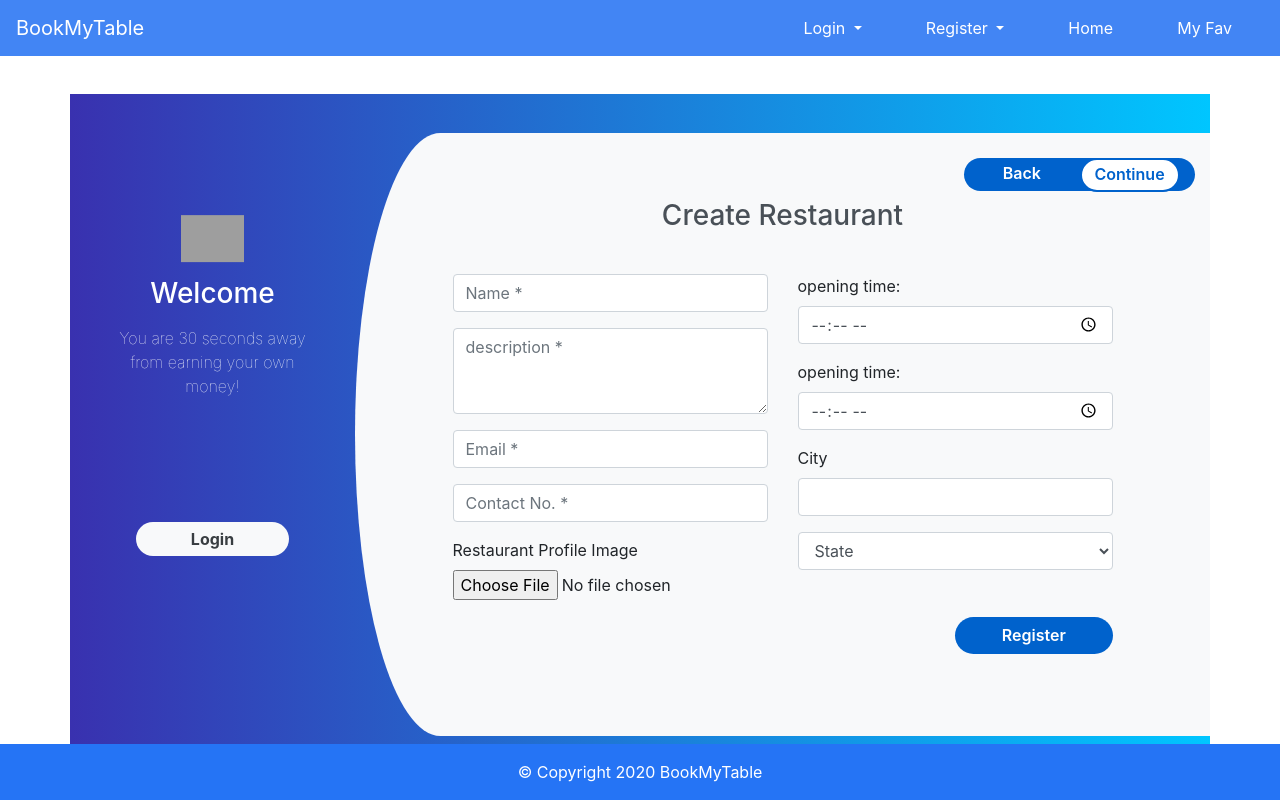
After one commit to pavankumardv007/ReserveMyTable, a Django app: page /register_manager in a window 1280 px wide, after a click on "Continue". The commit adds this page. Run offline with Django 3.2, Linux system fonts and the light colour scheme; grey boxes are pictures that could not be loaded.

Commit message:
guest and manager registration templetes added

```diff
--- a/BookmyTable/urls.py
+++ b/BookmyTable/urls.py
@@ -19,4 +19,5 @@ from django.urls import path,include
 urlpatterns = [
     path('admin/', admin.site.urls),
     path('',include('webapp.urls')),
+    path('',include('authentication.urls')),
 ]
--- a/authentication/models.py
+++ b/authentication/models.py
@@ -7,7 +7,6 @@ from django.contrib.auth.models import User
 # Representing guest to a restaurant
 class Guest(models.Model) :
     user = models.OneToOneField(User,on_delete=models.CASCADE,primary_key=True)
-    address = models.TextField(null=True,blank=True)
 
     def __str__(self):
         return self.user.username
--- /dev/null
+++ b/authentication/urls.py
@@ -0,0 +1,9 @@
+from django.urls import path
+from . import  views
+
+urlpatterns = [
+    path('register_guest',views.register_guest,name="guest_register"),
+    path('register_manager',views.register_manager,name="manager_register"),
+    path('login_guest',views.login_guest,name="guest_login"),
+    path('login_manager',views.login_manager,name="manager_login"),
+]
--- a/authentication/views.py
+++ b/authentication/views.py
@@ -1,3 +1,15 @@
 from django.shortcuts import render
 
 # Create your views here.
+
+def login_guest(request) :
+     return render(request,'authentication/login_guest.html')
+
+def login_manager(request) :
+     return render(request,'authentication/login_manager.html')
+
+def register_guest(request) :
+     return render(request,'authentication/register_guest.html')
+
+def register_manager(request) :
+     return render(request,'authentication/register_manager.html')
--- /dev/null
+++ b/static/css/register_manager.css
@@ -0,0 +1,95 @@
+.register{
+    background: -webkit-linear-gradient(left, #3931af, #00c6ff);
+    margin-top: 3%;
+    padding: 3%;
+}
+.register-left{
+    text-align: center;
+    color: #fff;
+    margin-top: 4%;
+}
+.register-left input{
+    border: none;
+    border-radius: 1.5rem;
+    padding: 2%;
+    width: 60%;
+    background: #f8f9fa;
+    font-weight: bold;
+    color: #383d41;
+    margin-top: 30%;
+    margin-bottom: 3%;
+    cursor: pointer;
+}
+.register-right{
+    background: #f8f9fa;
+    border-top-left-radius: 10% 50%;
+    border-bottom-left-radius: 10% 50%;
+}
+.register-left img{
+    margin-top: 15%;
+    margin-bottom: 5%;
+    width: 25%;
+    -webkit-animation: mover 2s infinite  alternate;
+    animation: mover 1s infinite  alternate;
+}
+@-webkit-keyframes mover {
+    0% { transform: translateY(0); }
+    100% { transform: translateY(-20px); }
+}
+@keyframes mover {
+    0% { transform: translateY(0); }
+    100% { transform: translateY(-20px); }
+}
+.register-left p{
+    font-weight: lighter;
+    padding: 12%;
+    margin-top: -9%;
+}
+.register .register-form{
+    padding: 10%;
+    margin-top: 10%;
+}
+.btnRegister{
+    float: right;
+    margin-top: 10%;
+    border: none;
+    border-radius: 1.5rem;
+    padding: 2%;
+    background: #0062cc;
+    color: #fff;
+    font-weight: 600;
+    width: 50%;
+    cursor: pointer;
+}
+.register .nav-tabs{
+    margin-top: 3%;
+    border: none;
+    background: #0062cc;
+    border-radius: 1.5rem;
+    width: 28%;
+    float: right;
+}
+.register .nav-tabs .nav-link{
+    padding: 2%;
+    height: 34px;
+    font-weight: 600;
+    color: #fff;
+    border-top-right-radius: 1.5rem;
+    border-bottom-right-radius: 1.5rem;
+}
+.register .nav-tabs .nav-link:hover{
+    border: none;
+}
+.register .nav-tabs .nav-link.active{
+    width: 100px;
+    color: #0062cc;
+    border: 2px solid #0062cc;
+    border-top-left-radius: 1.5rem;
+    border-bottom-left-radius: 1.5rem;
+}
+.register-heading{
+    text-align: center;
+    margin-top: 8%;
+    margin-bottom: -15%;
+    color: #495057;
+}
--- a/templates/webapp/login_guest.html
+++ b/templates/authentication/login_guest.html
@@ -11,7 +11,7 @@
 
 {% block content %}
 
-
+<body>
 <div>
 	<div class="modal-dialog modal-login">
 		<div class="modal-content">
@@ -40,6 +40,7 @@
 		</div>
 	</div>
 </div>
+</body>
 
 
 {% endblock content %}
--- /dev/null
+++ b/templates/authentication/register_manager.html
@@ -0,0 +1,146 @@
+
+{% extends '../base.html' %}
+{% load static %}
+
+{% block title  %}
+    register
+{% endblock title  %}
+
+{% block style  %}
+    <link rel="stylesheet" href="{% static 'css/register_manager.css' %}">
+{% endblock style  %}
+
+{% block content %}
+
+<div class="container register">
+    <div class="row">
+        <div class="col-md-3 register-left">
+            <img src="https://image.ibb.co/n7oTvU/logo_white.png" alt=""/>
+            <h3>Welcome</h3>
+            <p>You are 30 seconds away from earning your own money!</p>
+            <a href="/login_manager"><input type="submit" name="" value="Login"/></a><br/>
+        </div>
+        <div class="col-md-9 register-right">
+            <ul class="nav nav-tabs nav-justified" id="myTab" role="tablist">
+                <li class="nav-item">
+                    <a class="nav-link active" id="home-tab" data-toggle="tab" href="#home" role="tab" aria-controls="home" aria-selected="true">Back</a>
+                </li>
+                <li class="nav-item">
+                    <a class="nav-link" id="profile-tab" data-toggle="tab" href="#profile" role="tab" aria-controls="profile" aria-selected="false">Continue</a>
+                </li>
+            </ul>
+            <div class="tab-content" id="myTabContent">
+                <div class="tab-pane fade show active" id="home" role="tabpanel" aria-labelledby="home-tab">
+                    <h3 class="register-heading">Register as Manager</h3>
+                    <div class="row register-form">
+                        <div class="col-md-6">
+                            <div class="form-group">
+                                <input type="text" class="form-control" placeholder="username *" value="" />
+                            </div>
+                             <div class="form-group">
+                                <input type="email" class="form-control" placeholder="Your Email *" value="" />
+                            </div>
+                        </div>
+                        <div class="col-md-6 py-5">
+
+                            <div class="form-group">
+                                <input type="password" class="form-control" placeholder="Password *" value="" />
+                            </div>
+                            <div class="form-group">
+                                <input type="password" class="form-control"  placeholder="Confirm Password *" value="" />
+                            </div>
+                        </div>
+                    </div>
+                </div>
+                <div class="tab-pane fade show" id="profile" role="tabpanel" aria-labelledby="profile-tab">
+                    <h3  class="register-heading">Create Restaurant</h3>
+                    <div class="row register-form">
+                        <div class="col-md-6">
+                            <div class="form-group">
+                                <input type="text" class="form-control" placeholder="Name *" value="" />
+                            </div>
+                            <div class="form-group">
+                             <textarea class="form-control"  placeholder="description *" rows="3"></textarea>
+
+                            </div>
+                            <div class="form-group">
+                                <input type="email" class="form-control" placeholder="Email *" value="" />
+                            </div>
+                            <div class="form-group">
+                                <input type="text" maxlength="10" minlength="10" class="form-control" placeholder="Contact No. *" value="" />
+                            </div>
+                            <div class="form-group">
+                               <label for="exampleFormControlFile1">Restaurant Profile Image</label>
+                               <input type="file" accept="image/*"  class="form-control-file" id="exampleFormControlFile1">
+                            </div>
+
+
+                        </div>
+                        <div class="col-md-6">
+                            <div class="form-group">
+                                <label for="appt">opening time:</label>
+                                <input type="time" class="form-control" name="appt">
+                            </div>
+                            <div class="form-group">
+                              <label for="appt">opening time:</label>
+                                <input type="time" class="form-control" name="appt">
+                            </div>
+                            <div class="form-group">
+
+                            </div>
+                            <div class="form-group">
+                                <label for="inputCity">City</label>
+                               <input type="text" class="form-control" id="inputCity">
+                            </div>
+                            <div class="form-group">
+                        <select id="inputState" class="form-control">
+                           <option class="hidden"  selected disabled>State</option>
+                            <option value="Andhra Pradesh">Andhra Pradesh</option>
+                            <option value="Andaman and Nicobar Islands">Andaman and Nicobar Islands</option>
+                            <option value="Arunachal Pradesh">Arunachal Pradesh</option>
+                            <option value="Assam">Assam</option>
+                            <option value="Bihar">Bihar</option>
+                            <option value="Chandigarh">Chandigarh</option>
+                            <option value="Chhattisgarh">Chhattisgarh</option>
+                            <option value="Dadar and Nagar Haveli">Dadar and Nagar Haveli</option>
+                            <option value="Daman and Diu">Daman and Diu</option>
+                            <option value="Delhi">Delhi</option>
+                            <option value="Lakshadweep">Lakshadweep</option>
+                            <option value="Puducherry">Puducherry</option>
+                            <option value="Goa">Goa</option>
+                            <option value="Gujarat">Gujarat</option>
+                            <option value="Haryana">Haryana</option>
+                            <option value="Himachal Pradesh">Himachal Pradesh</option>
+                            <option value="Jammu and Kashmir">Jammu and Kashmir</option>
+                            <option value="Jharkhand">Jharkhand</option>
+                            <option value="Karnataka">Karnataka</option>
+                            <option value="Kerala">Kerala</option>
+                            <option value="Madhya Pradesh">Madhya Pradesh</option>
+                            <option value="Maharashtra">Maharashtra</option>
+                            <option value="Manipur">Manipur</option>
+                            <option value="Meghalaya">Meghalaya</option>
+                            <option value="Mizoram">Mizoram</option>
+                            <option value="Nagaland">Nagaland</option>
+                            <option value="Odisha">Odisha</option>
+                            <option value="Punjab">Punjab</option>
+                            <option value="Rajasthan">Rajasthan</option>
+                            <option value="Sikkim">Sikkim</option>
+                            <option value="Tamil Nadu">Tamil Nadu</option>
+                            <option value="Telangana">Telangana</option>
+                            <option value="Tripura">Tripura</option>
+                            <option value="Uttar Pradesh">Uttar Pradesh</option>
+                            <option value="Uttarakhand">Uttarakhand</option>
+                            <option value="West Bengal">West Bengal</option>
+                          </select>
+                            </div>
+                            <input type="submit" class="btnRegister"  value="Register"/>
+                        </div>
+                    </div>
+                </div>
+            </div>
+        </div>
+    </div>
+
+</div>
+
+{% endblock content %}
--- a/templates/base.html
+++ b/templates/base.html
@@ -22,23 +22,33 @@
 
   <div class="collapse navbar-collapse" id="navbarSupportedContent">
     <ul class="navbar-nav navbar-nav ml-auto">
+    <li class="nav-item active dropdown mx-4">
+        <a class="nav-link dropdown-toggle" href="#" id="navbarDropdown" role="button" data-toggle="dropdown" aria-haspopup="true" aria-expanded="false">
+          Login
+        </a>
+        <div class="dropdown-menu" aria-labelledby="navbarDropdown">
+          <a class="dropdown-item" href="/login_guest">as Guest</a>
+          <div class="dropdown-divider"></div>
+          <a class="dropdown-item" href="/login_manager">as Manager</a>
+        </div>
+      </li>
+       <li class="nav-item active dropdown mx-4">
+        <a class="nav-link dropdown-toggle" href="#" id="navbarDropdown" role="button" data-toggle="dropdown" aria-haspopup="true" aria-expanded="false">
+          Register
+        </a>
+        <div class="dropdown-menu" aria-labelledby="navbarDropdown">
+          <a class="dropdown-item" href="/register_guest">as Guest</a>
+          <div class="dropdown-divider"></div>
+          <a class="dropdown-item" href="/register_manager">as Manager</a>
+        </div>
+      </li>
       <li class="nav-item active mx-4">
         <a class="nav-link" href="#">Home <span class="sr-only">(current)</span></a>
       </li>
-      <li class="nav-item mx-4">
+      <li class="nav-item active mx-4">
         <a class="nav-link" href="#">My Fav</a>
       </li>
-      <li class="nav-item dropdown mx-4">
-        <a class="nav-link dropdown-toggle" href="#" id="navbarDropdown" role="button" data-toggle="dropdown" aria-haspopup="true" aria-expanded="false">
-          Dropdown
-        </a>
-        <div class="dropdown-menu" aria-labelledby="navbarDropdown">
-          <a class="dropdown-item" href="#">Action</a>
-          <a class="dropdown-item" href="#">Another action</a>
-          <div class="dropdown-divider"></div>
-          <a class="dropdown-item" href="#">Something else here</a>
-        </div>
-      </li>
+
     </ul>
   </div>
 </nav>
--- a/templates/webapp/index.html
+++ b/templates/webapp/index.html
@@ -10,7 +10,7 @@
 		<link rel="stylesheet" type="text/css" href="./project.css">
 	</head>
 	<body>
-		<div class="top-div">
+		{% comment %} <div class="top-div">
 		</div>
 		<div class="main-div">
 		 <div class="buttons-ka-div">
@@ -21,7 +21,8 @@
            <button type="button" class="btn btn-dark b2">MANAGER LOGIN</button>
 		   </a>
          </div>
-        </div>
+        </div> {% endcomment %}
+		this is Home page
 	</body>
 </html>
 {% endblock content %}
--- a/webapp/urls.py
+++ b/webapp/urls.py
@@ -3,8 +3,6 @@ from . import  views
 
 urlpatterns = [
     path('',views.index,name="index"),
-    path('login_guest',views.login_guest,name="guest_login"),
-    path('login_manager',views.login_manager,name="manager_login"),
     path('list',views.res_list,name="list"),
     path('detail',views.res_detail,name="detail"),
     path('guest',views.guest,name="guest"),
--- a/webapp/views.py
+++ b/webapp/views.py
@@ -6,11 +6,7 @@ from webapp.models import Restaurant
 def index(request) :
      return render(request,'webapp/index.html')
 
-def login_guest(request) :
-     return render(request,'webapp/login_guest.html')
 
-def login_manager(request) :
-     return render(request,'webapp/login_manager.html')
 
 def res_list(request):
      res = Restaurant.objects.all()
```
Also changed, not shown: static/css/register_guest.css (added, +87 -0 lines), templates/authentication/dummy.html (added, +103 -0 lines), templates/authentication/register_guest.html (added, +50 -0 lines), templates/webapp/guest_form.html (deleted, +0 -15 lines), templates/webapp/project.css (deleted, +0 -30 lines), authentication/migrations/0003_remove_guest_address.py (added), templates/authentication/login_manager.html (renamed from templates/webapp/login_manager.html).
